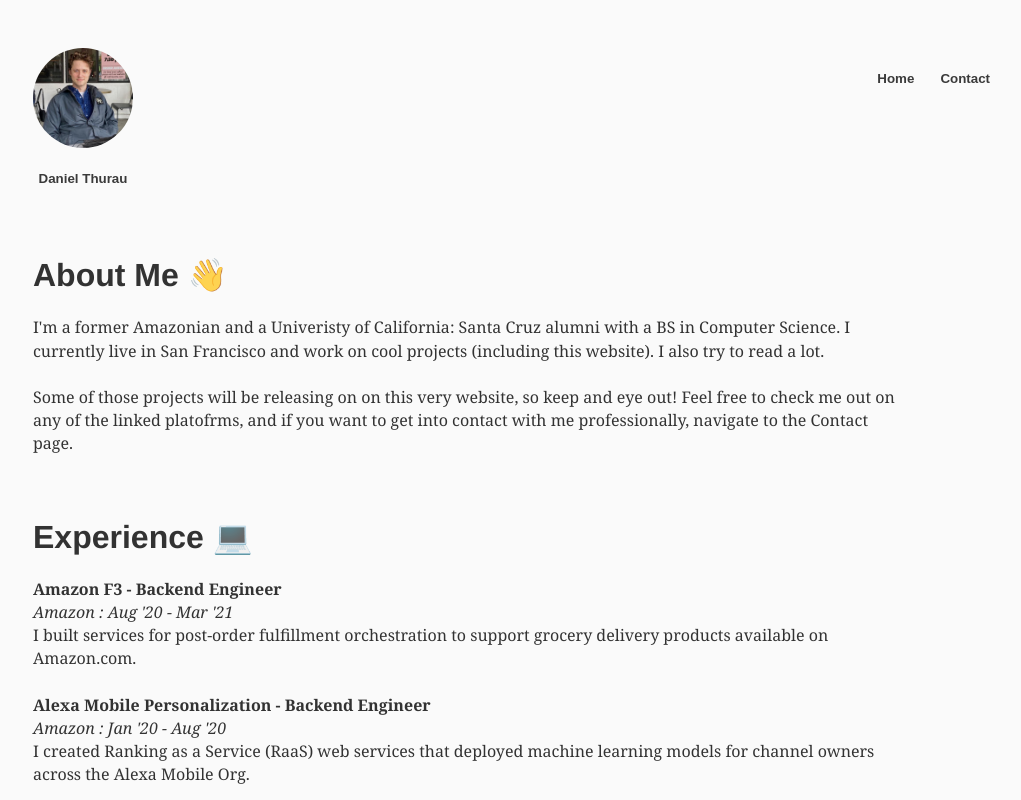
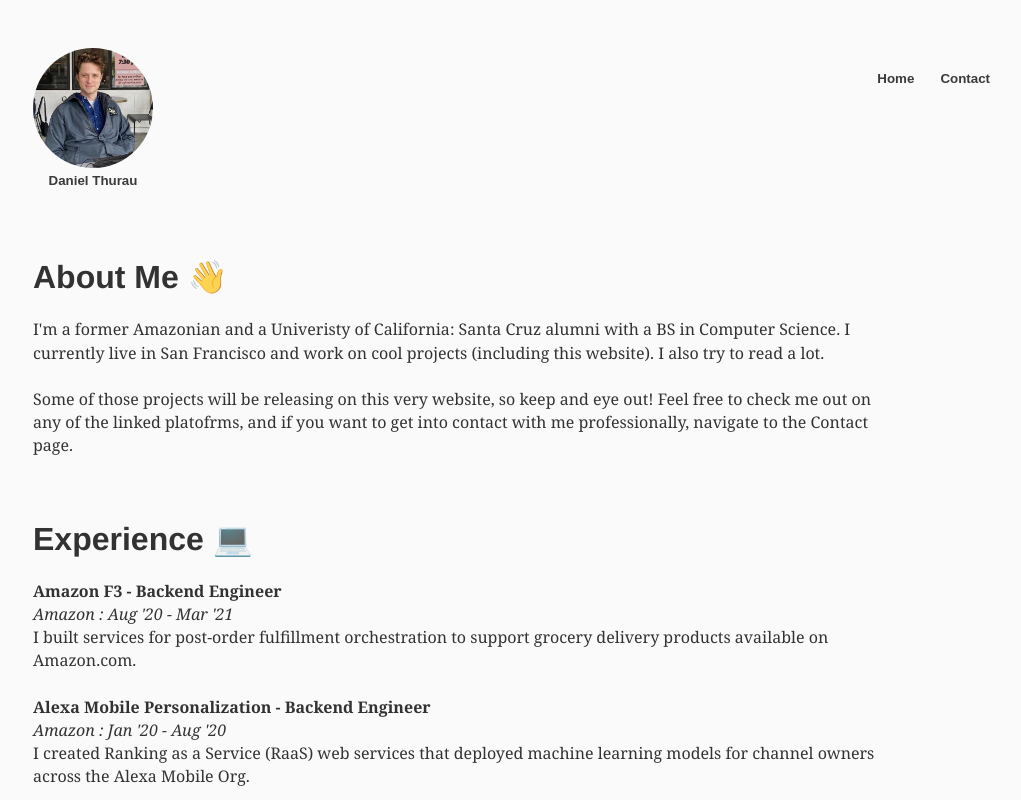
Before and after one commit to DanielThurau/thurau.io, a Gatsby site: page / in a window 1280 px wide. Shown: the top 800 px of the page, without its empty margins (173-1194 px from the left). Built offline with nearby package versions, Linux system fonts and the light colour scheme; Gatsby itself is replaced by a stand-in of ours.

Commit message:
Fixing a typo and centering name with logo

```diff
--- a/src/components/layout.jsx
+++ b/src/components/layout.jsx
@@ -42,10 +42,10 @@ function Layout({ children }) {
         <div style={{ alignItems: 'center' }}>
           <div style={{ height: '100px' }}>
             <Link to="/" style={{ textShadow: 'none', backgroundImage: 'none' }}>
-              <img alt="Daniel" src={Daniel} style={{ height: '100px', borderRadius: '50%' }} />
+              <img alt="Daniel" src={Daniel} style={{ height: '120px', borderRadius: '50%', width: '120px' }} />
             </Link>
           </div>
-          <div style={{ textAlign: 'center' }}>
+          <div style={{ textAlign: 'center', paddingTop: '2px' }}>
             <Link to="/" style={{ textShadow: 'none', backgroundImage: 'none' }}>
               <Button>Daniel Thurau</Button>
             </Link>
--- a/src/pages/index.jsx
+++ b/src/pages/index.jsx
@@ -22,7 +22,7 @@ export default function Home() {
             (including this website). I also try to read a lot.
           </p>
           <p>
-            Some of those projects will be releasing on on this very website, so keep and eye out!
+            Some of those projects will be releasing on this very website, so keep and eye out!
             Feel free to check me out on any of the linked platofrms, and if you want to get
             into contact with me professionally, navigate to the Contact page.
           </p>
```
